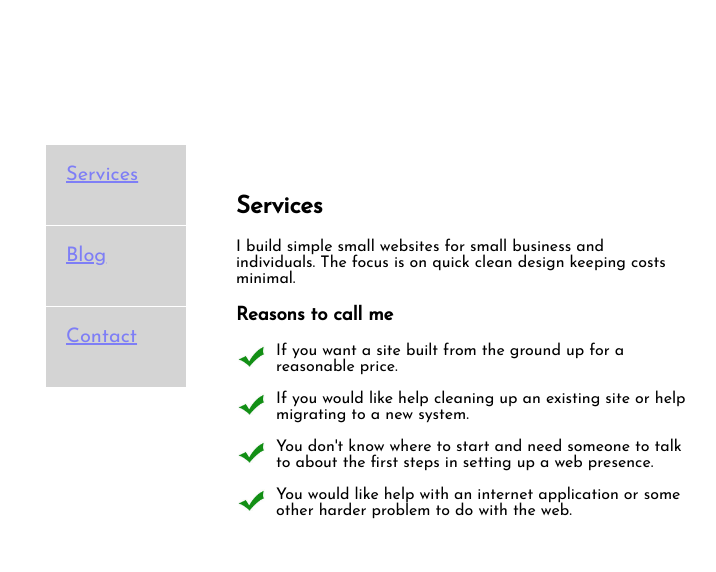
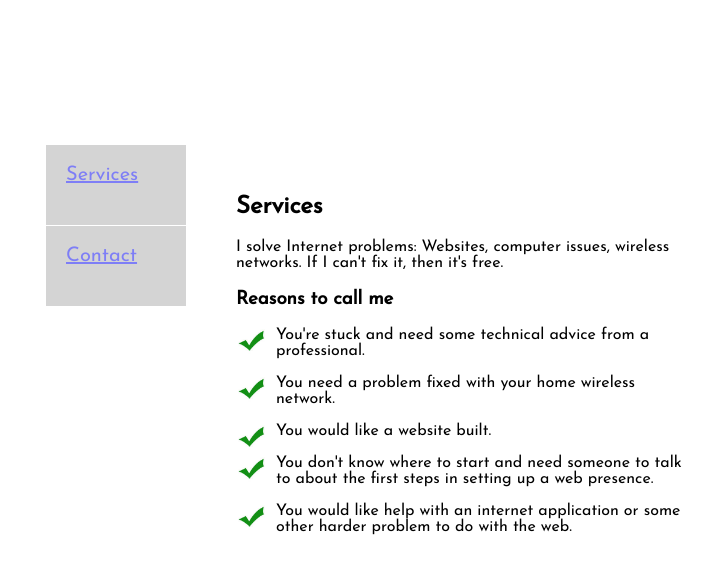
Before and after one commit to ejzn/erikjohnson.ca, a plain HTML site: page _site/index.html in a window 1280 px wide. Shown: the top 572 px of the page, 382-1098 px from the left. Drawn offline with Linux system fonts and the light colour scheme.

Commit message:
New site mods for live version

```diff
--- a/_site/css/main.css
+++ b/_site/css/main.css
@@ -3,10 +3,12 @@
  *				of erikjohnson.ca
  */
 
+body{
+ border-bottom:0px dashed #333;
+}
 div.container
 	{
 		height:		400px;
-		width:		300px;
 		width:		1024px;
 		display:	block;
 		margin:		auto;
@@ -65,7 +67,7 @@ img.check
 div.stacked-links
 	{
 		width:140px;
-		height:4500px;
+		height:450px;
 		float:left;
 		margin-left:40px;
 		margin-right:20px;
--- a/_site/index.html
+++ b/_site/index.html
@@ -46,7 +46,7 @@ $(document).ready(function(){
 <div class="stacked-links">
 	<ul id="links">
 		<a id="services-button" href="#"><li class="link" >Services</li></a>
-		<a href="http://erikj54.github.com" target=”_blank” ><li class="link" >Blog</li></a>
+		<!--<a href="http://erikj54.github.com" target=”_blank” ><li class="link" >Blog</li></a>-->
 		<a id="contact-button" href="#"><li class="link" >Contact</li></a>
 	</ul>
 
@@ -55,13 +55,16 @@ $(document).ready(function(){
 <div id="services" class="main">
 
 	<h2>Services</h2>
-	<p>I build simple small websites for small business and individuals. The focus is on quick clean design keeping costs minimal.
-	</p>
+	<p>
+  I solve Internet problems: Websites, computer issues, wireless networks. If I can't fix it, then it's free.
+  </p>
 	<h3> Reasons to call me</h3>
 
-	<img class="check" src="images/check-mark.jpg"/><p>If you want a site built from the ground up for a reasonable price.
+	<img class="check" src="images/check-mark.jpg"/><p>You're stuck and need some technical advice from a professional.
 	</p>
-	<img class="check" src="images/check-mark.jpg"/><p>If you would like help cleaning up an existing site or help migrating to a new system.
+	<img class="check" src="images/check-mark.jpg"/><p>You need a problem fixed with your home wireless network.
+	</p>
+	<img class="check" src="images/check-mark.jpg"/><p>You would like a website built.
 	</p>
 	<img class="check" src="images/check-mark.jpg"/><p>You don't know where to start and need someone to talk to about the first steps in setting up a web presence.
 	</p>
--- a/css/main.css
+++ b/css/main.css
@@ -3,10 +3,12 @@
  *				of erikjohnson.ca
  */
 
+body{
+ border-bottom:0px dashed #333;
+}
 div.container
 	{
 		height:		400px;
-		width:		300px;
 		width:		1024px;
 		display:	block;
 		margin:		auto;
@@ -65,7 +67,7 @@ img.check
 div.stacked-links
 	{
 		width:140px;
-		height:4500px;
+		height:450px;
 		float:left;
 		margin-left:40px;
 		margin-right:20px;
```
Also changed, not shown: index.html (+8 -5 lines), 3 other files.
